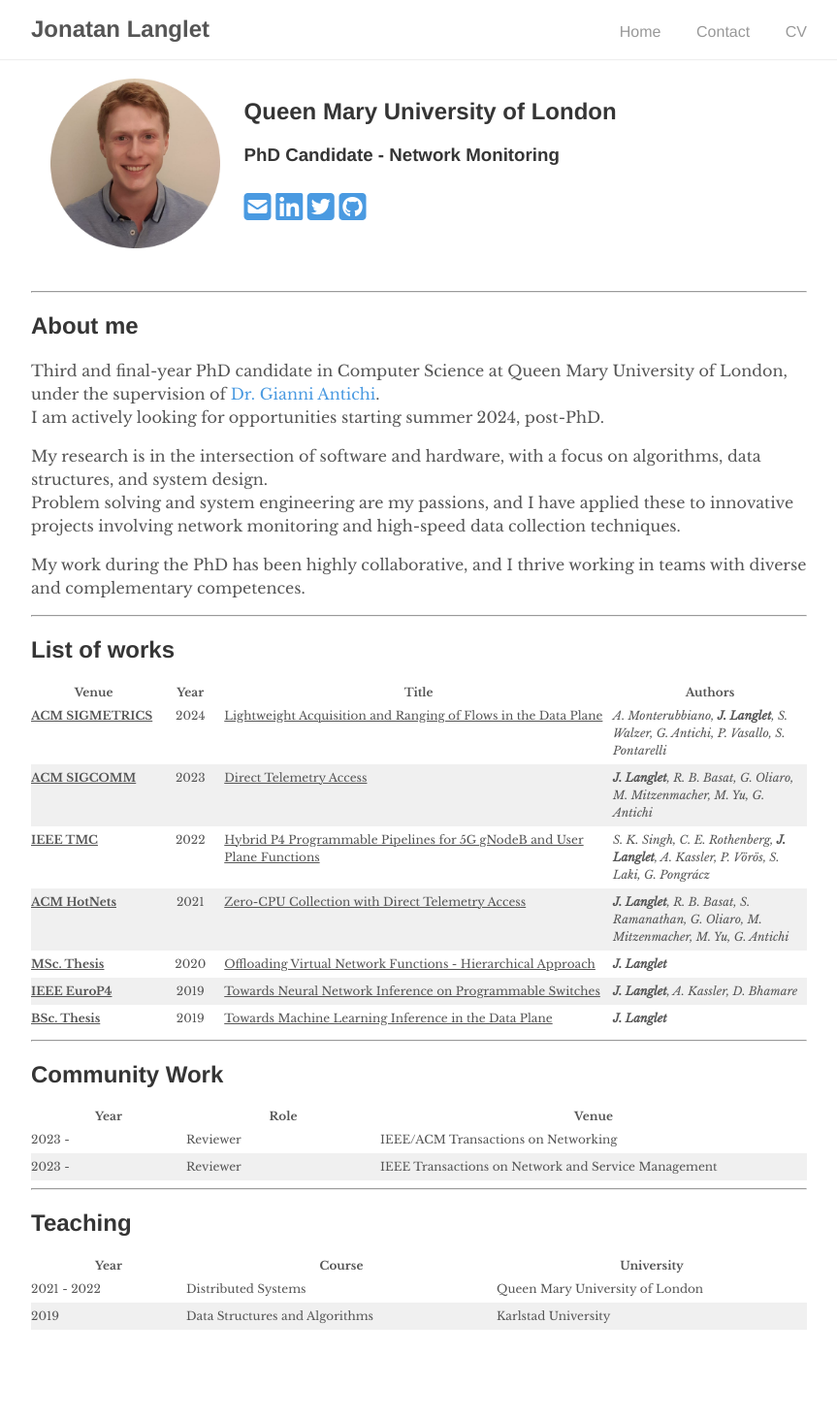
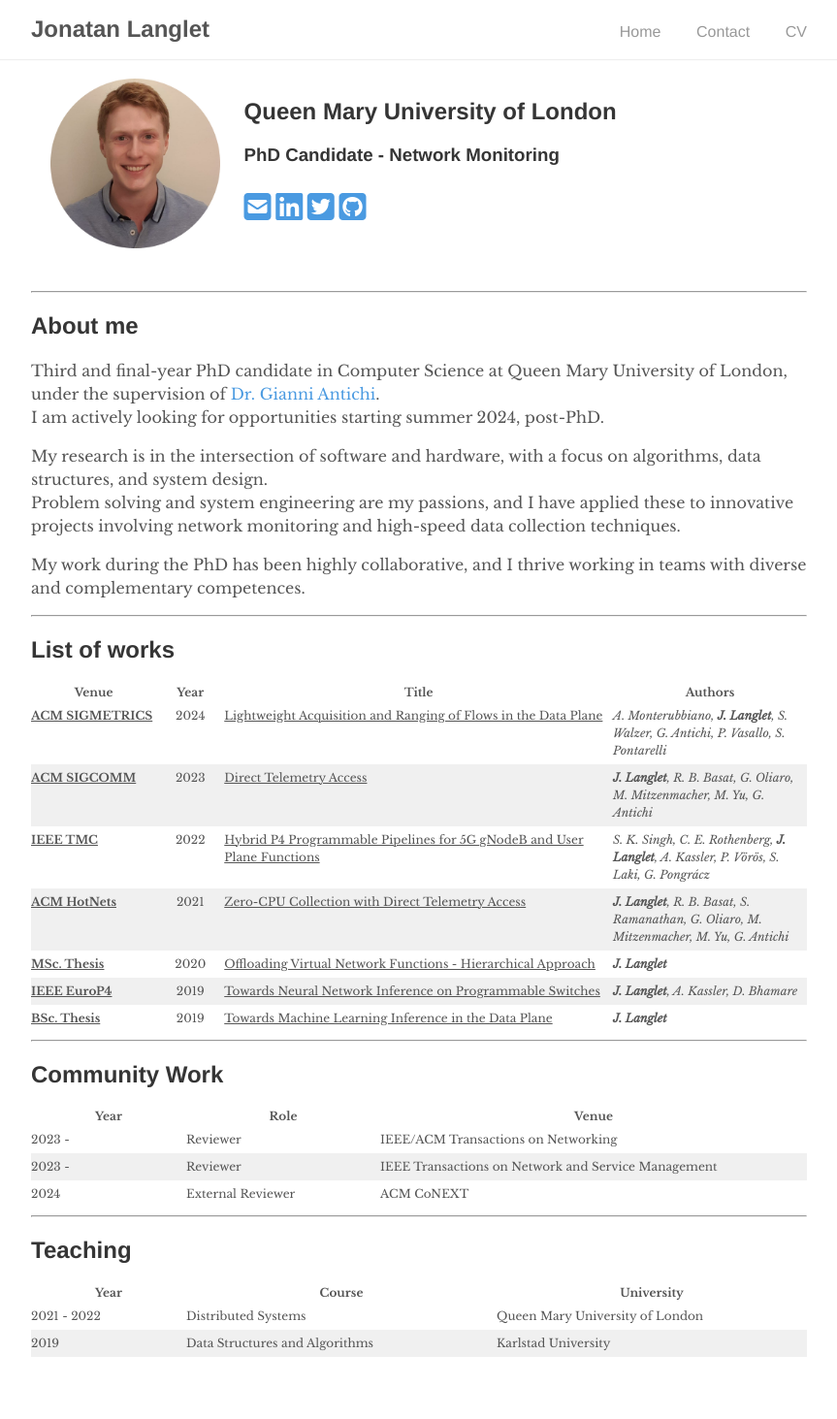
Before and after one commit to jonlanglet/jonlanglet.github.io, a Jekyll site: the page built from index.md, in a window 1280 px wide. Shown: the whole page at 97% size, without its empty margins (208-1071 px from the left). Built offline with Jekyll 4.4.1, drawn with Linux system fonts in a browser that asks for light colours; nearby versions of some CDN libraries; a style sheet for code colours, icons or effects is not loaded; before the commit the page ends 1435 px from its top, so only the background shows below that.

Commit message:
Add community work

```diff
--- a/_data/communitywork.yml
+++ b/_data/communitywork.yml
@@ -7,3 +7,8 @@
   venue: 'IEEE Transactions on Network and Service Management'
   year: '2023 -'
   role: 'Reviewer'
+
+3:
+  venue: 'ACM CoNEXT'
+  year: '2024'
+  role: 'External Reviewer'
```
